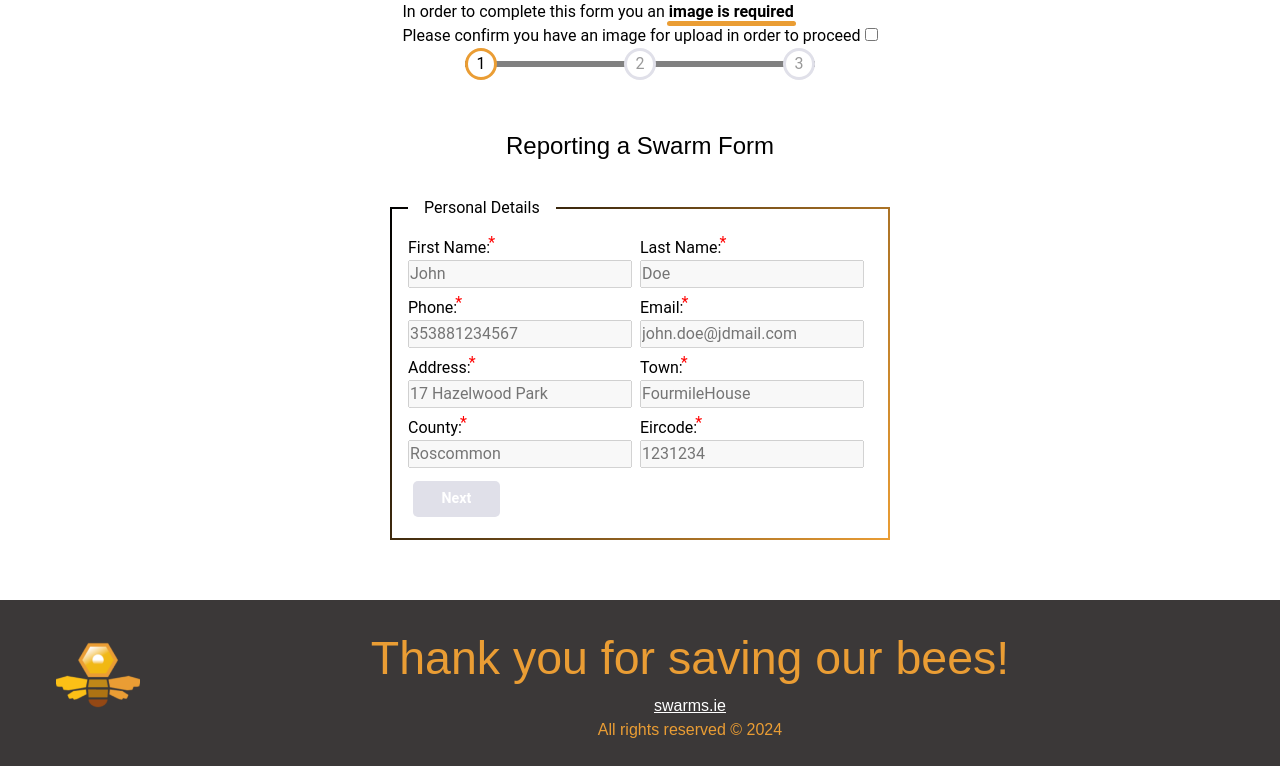
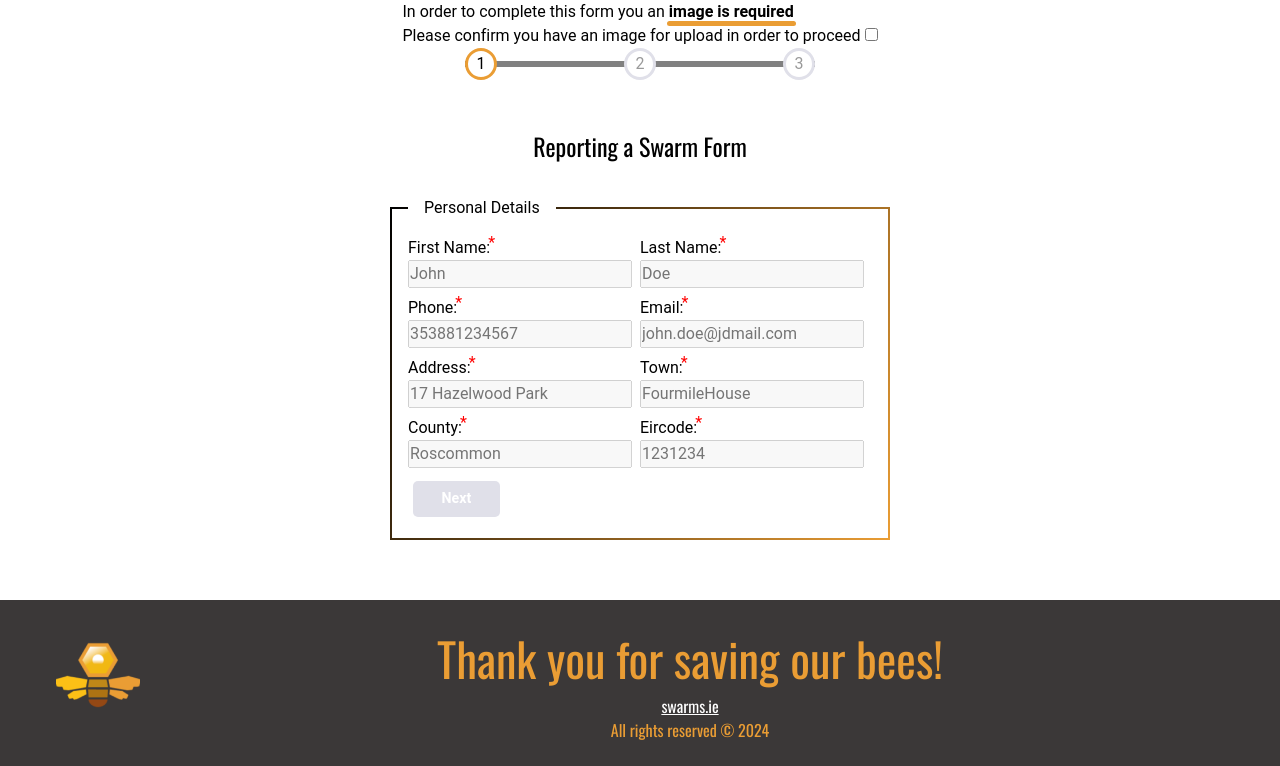
Before and after one commit to Shane-Donlon/ci-pp4-django, a Django app: page /report-a-swarm in a window 1280 px wide. Shown: the part 114-880 px from the top of the page. Run offline with Django 4.2, Linux system fonts and the light colour scheme; some libraries are stand-ins or nearby versions.

Commit message:
Style update Import moved to top

```diff
--- a/swarms/static/base.css
+++ b/swarms/static/base.css
@@ -1,7 +1,7 @@
+@import url("https://fonts.googleapis.com/css2?family=Oswald:wght@400;600&family=Roboto+Condensed:ital,wght@0,100;0,300;0,400;0,500;0,700;1,400&display=swap");
 :root {
   --bk-yellow: #ea9d34;
 }
-@import url("https://fonts.googleapis.com/css2?family=Oswald:wght@400;600&family=Roboto+Condensed:ital,wght@0,100;0,300;0,400;0,500;0,700;1,400&display=swap");
 
 body {
   font-family: "Roboto", sans-serif;
```
